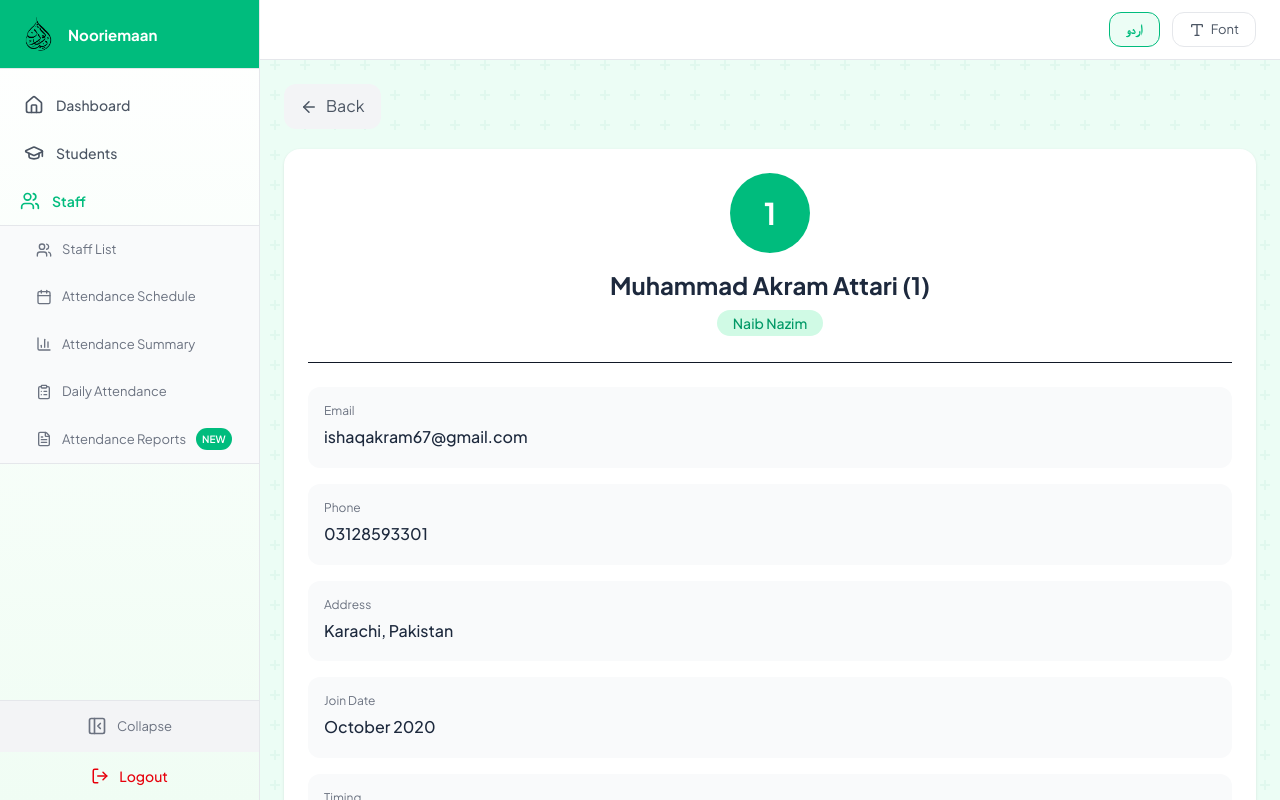
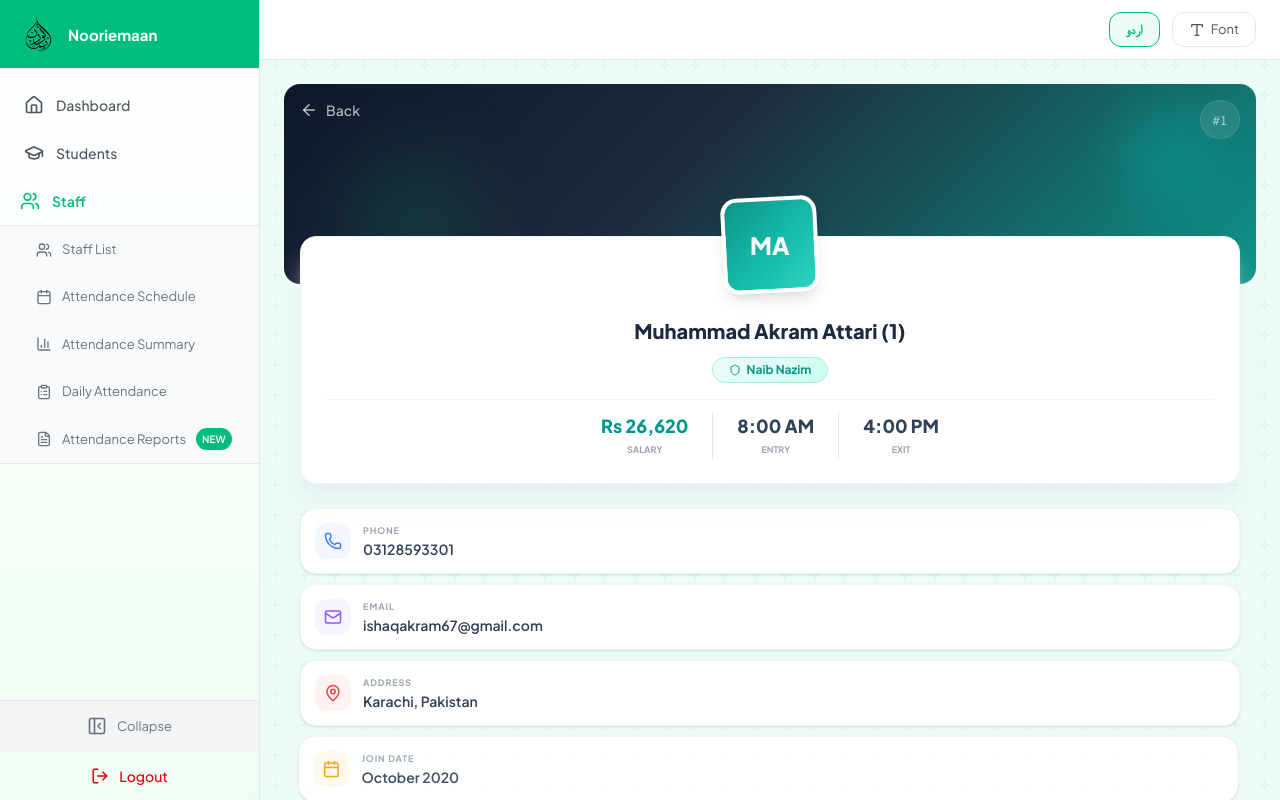
Before and after one commit to Tahiralmadni/Nooriemaan-project, a React (Vite) app: page /teachers/profile/1 in a window 1280 px wide. Built offline with nearby package versions, Linux system fonts and the light colour scheme; a web font is replaced by a local one.

Commit message:
26 feb 2026 updated

```diff
--- a/src/pages/AttendanceReports.jsx
+++ b/src/pages/AttendanceReports.jsx
@@ -70,9 +70,11 @@ const AttendanceReports = () => {
         fetchData();
     }, [selectedStaff, selectedMonth]);
 
-    // Staff list (Limited to only ID 1 for now as per request)
+    // Staff list
     const staffList = [
-        { id: 1, name: t('staff.1') }
+        { id: 1, name: t('staff.1') },
+        { id: 2, name: t('staff.2') },
+        { id: 3, name: t('staff.3') }
     ];
 
     // Tabs configuration
--- a/src/pages/AttendanceSchedule.jsx
+++ b/src/pages/AttendanceSchedule.jsx
@@ -196,7 +196,29 @@ const AttendanceSchedule = () => {
             city: 'Karachi',
             country: 'Pakistan',
             joinDate: 'June 2025',
-            setupDate: '2026-02-25' // For Umair Attari, starts today (25 Feb)
+            setupDate: '2026-02-25'
+        },
+        3: {
+            id: 3,
+            nameUr: 'محمد منیب صابر',
+            nameEn: 'Muhammad Muneeb Sabir',
+            roleUr: 'مدرس - بلال مسجد',
+            roleEn: 'Mudarris - Bilal Masjid',
+            entryTime: '8:00 AM',
+            exitTime: '11:00 AM',
+            entryHour: 8,
+            exitHour: 11,
+            totalHours: 3,
+            salary: 7500,
+            perDaySalary: Math.round(7500 / 26),
+            perHourSalary: Math.round(7500 / 26 / 3),
+            perMinuteSalary: 7500 / 26 / 3 / 60,
+            phone: '03152643153',
+            email: 'muneebattari527@gmail.com',
+            city: 'Karachi',
+            country: 'Pakistan',
+            joinDate: 'October 2025',
+            setupDate: '2026-02-26'
         }
     };
 
--- a/src/pages/MajmoohiHazri.jsx
+++ b/src/pages/MajmoohiHazri.jsx
@@ -13,7 +13,8 @@ const MajmoohiHazri = () => {
     // Abhi sirf Akram Attari
     const staffOptions = [
         { id: 1, nameKey: 'staff.1' },
-        { id: 2, nameKey: 'staff.2' }
+        { id: 2, nameKey: 'staff.2' },
+        { id: 3, nameKey: 'staff.3' }
     ];
 
     const [selectedStaff, setSelectedStaff] = useState(1);
--- a/src/pages/StaffProfile.jsx
+++ b/src/pages/StaffProfile.jsx
@@ -1,8 +1,9 @@
-import { useEffect } from 'react';
+import { useEffect, useState, useRef } from 'react';
 import { useParams, useNavigate } from 'react-router-dom';
 import { useTranslation } from 'react-i18next';
 import { Helmet } from 'react-helmet-async';
-import { ArrowLeft } from 'lucide-react';
+import { motion } from 'framer-motion';
+import { ArrowLeft, ArrowRight, Phone, Mail, MapPin, Calendar, Clock, Banknote, Briefcase, Shield, Camera } from 'lucide-react';
 
 const StaffProfile = () => {
     const { id } = useParams();
@@ -14,16 +15,35 @@ const StaffProfile = () => {
         document.title = `${t('staff.' + id)} - Profile`;
     }, [t, id]);
 
-    // Staff details (4 members)
     const staffDetails = {
         1: { phone: '03128593301', address: 'Karachi, Pakistan', role: 'Naib Nazim', roleUr: 'نائب ناظم', joinDate: 'October 2020', salary: '26,620', timing: '8:00 AM - 4:00 PM', email: 'ishaqakram67@gmail.com' },
         23: { phone: '03128593301', address: 'Karachi, Pakistan', role: 'Naib Nazim', roleUr: 'نائب ناظم', joinDate: 'October 2020', salary: '8,120', timing: '8:00 AM - 4:00 PM', email: 'ishaqakram67@gmail.com' },
         2: { phone: '03138657703', address: 'Karachi, Pakistan', role: 'Madrasa Nazim Hussainabad', roleUr: 'مدرسہ ناظم حسین آباد', joinDate: 'June 2025', salary: '13,000', timing: '8:00 AM - 4:00 PM', email: '-' },
-        3: { phone: '0333-3456789', address: 'Karachi', role: 'Teacher', roleUr: 'استاد', joinDate: '10 Aug 2021', salary: '22,000', timing: '9:00 AM - 3:00 PM', email: 'muneebattari527@gmail.com' },
+        3: { phone: '03152643153', address: 'Karachi, Pakistan', role: 'Mudarris - Bilal Masjid', roleUr: 'مدرس - بلال مسجد', joinDate: 'October 2025', salary: '7,500', timing: '8:00 AM - 11:00 AM', email: 'muneebattari527@gmail.com' },
         4: { phone: '0344-4567890', address: 'Karachi', role: 'Teacher', roleUr: 'استاد', joinDate: '05 Feb 2022', salary: '20,000', timing: '8:30 AM - 2:30 PM', email: 'mudassirrazachishti@gmail.com' }
     };
 
     const staff = staffDetails[id] || staffDetails[1];
+
+    // Initials for avatar
+    const initials = t('staff.' + id).split(' ').map(w => w[0]).slice(0, 2).join('').toUpperCase();
+
+    // Photo upload
+    const fileInputRef = useRef(null);
+    const [staffPhoto, setStaffPhoto] = useState(() => {
+        return localStorage.getItem(`staffPhoto_${id}`) || null;
+    });
+
+    const handlePhotoUpload = (e) => {
+        const file = e.target.files[0];
+        if (!file) return;
+        const reader = new FileReader();
+        reader.onloadend = () => {
+            setStaffPhoto(reader.result);
+            localStorage.setItem(`staffPhoto_${id}`, reader.result);
+        };
+        reader.readAsDataURL(file);
+    };
 
     return (
         <>
@@ -31,53 +51,176 @@ const StaffProfile = () => {
                 <title>{t('staff.' + id)} - Profile</title>
             </Helmet>
 
-            <div style={{ fontFamily: isRTL ? 'var(--font-urdu)' : 'var(--font-english)' }}>
-                {/* Back Button */}
-                <button onClick={() => navigate('/teachers')} className="flex items-center gap-2 bg-gray-100 px-4 py-2 rounded-lg mb-5 text-gray-600">
-                    <ArrowLeft size={18} />
-                    {t('profile.back')}
-                </button>
+            <div
+                style={{ fontFamily: isRTL ? 'var(--font-urdu)' : 'var(--font-english)' }}
+                dir={isRTL ? 'rtl' : 'ltr'}
+            >
+                {/* ===== DARK HEADER SECTION ===== */}
+                <motion.div
+                    initial={{ opacity: 0 }}
+                    animate={{ opacity: 1 }}
+                    transition={{ duration: 0.6 }}
+                    className="relative rounded-2xl overflow-hidden mb-20"
+                    style={{
+                        background: 'linear-gradient(135deg, #0f172a 0%, #1e293b 40%, #0d9488 100%)',
+                        minHeight: '200px'
+                    }}
+                >
+                    {/* Geometric pattern overlay */}
+                    <div className="absolute inset-0 opacity-10"
+                        style={{
+                            backgroundImage: `radial-gradient(circle at 25% 25%, rgba(255,255,255,0.15) 1px, transparent 1px),
+                                              radial-gradient(circle at 75% 75%, rgba(255,255,255,0.1) 1px, transparent 1px)`,
+                            backgroundSize: '30px 30px'
+                        }}
+                    />
 
-                {/* Profile Card */}
-                <div className="bg-white rounded-xl p-6 shadow">
-                    {/* Header */}
-                    <div className="text-center border-b pb-6 mb-6">
-                        <div className="w-20 h-20 bg-emerald-500 rounded-full flex items-center justify-center text-3xl font-bold text-white mx-auto mb-4">
-                            {id}
-                        </div>
-                        <h1 className="text-2xl font-bold text-slate-800 mb-2">{t('staff.' + id)}</h1>
-                        <span className="bg-emerald-100 text-emerald-600 px-4 py-1 rounded-full text-sm font-medium">
-                            {isRTL ? staff.roleUr : staff.role}
-                        </span>
+                    {/* Glowing orbs */}
+                    <div className="absolute top-6 right-10 w-24 h-24 bg-teal-400/20 rounded-full blur-xl" />
+                    <div className="absolute bottom-0 left-16 w-32 h-32 bg-emerald-500/15 rounded-full blur-2xl" />
+
+                    {/* Back Button */}
+                    <div className="relative z-10 p-4">
+                        <button
+                            onClick={() => navigate('/teachers')}
+                            className="flex items-center gap-2 text-white/70 hover:text-white transition-colors group"
+                        >
+                            {isRTL
+                                ? <ArrowRight size={18} className="group-hover:translate-x-1 transition-transform" />
+                                : <ArrowLeft size={18} className="group-hover:-translate-x-1 transition-transform" />
+                            }
+                            <span className="text-sm font-medium">{t('profile.back')}</span>
+                        </button>
                     </div>
 
-                    {/* Details */}
-                    <div className="space-y-4">
-                        <div className="bg-gray-50 p-4 rounded-lg">
-                            <p className="text-xs text-gray-500 mb-1">{t('profile.email')}</p>
-                            <p className={`font-medium ${staff.email === '-' ? 'text-gray-400' : 'text-slate-800'}`}>{staff.email}</p>
+                    {/* Staff ID Indicator */}
+                    <div className="absolute top-4 right-4 bg-white/10 backdrop-blur-sm px-3 py-1 rounded-full border border-white/10">
+                        <span className="text-white/60 text-xs font-mono">#{id}</span>
+                    </div>
+                </motion.div>
+
+                {/* ===== FLOATING PROFILE CARD ===== */}
+                <motion.div
+                    initial={{ opacity: 0, y: 30 }}
+                    animate={{ opacity: 1, y: 0 }}
+                    transition={{ duration: 0.5, delay: 0.2 }}
+                    className="relative -mt-32 mx-4 mb-6"
+                >
+                    <div className="bg-white rounded-2xl shadow-xl shadow-slate-200/60 border border-gray-100 p-6">
+                        {/* Avatar with Photo Upload */}
+                        <div className="flex flex-col items-center -mt-16 mb-4">
+                            <div className="relative group cursor-pointer" onClick={() => fileInputRef.current?.click()}>
+                                {staffPhoto ? (
+                                    <img
+                                        src={staffPhoto}
+                                        alt={t('staff.' + id)}
+                                        className="w-24 h-24 rounded-2xl object-cover shadow-lg border-4 border-white"
+                                        style={{ transform: 'rotate(-3deg)' }}
+                                    />
+                                ) : (
+                                    <div
+                                        className="w-24 h-24 rounded-2xl flex items-center justify-center text-2xl font-black text-white shadow-lg border-4 border-white"
+                                        style={{
+                                            background: 'linear-gradient(135deg, #0d9488 0%, #14b8a6 50%, #2dd4bf 100%)',
+                                            transform: 'rotate(-3deg)'
+                                        }}
+                                    >
+                                        <span style={{ transform: 'rotate(3deg)' }}>{initials}</span>
+                                    </div>
+                                )}
+                                {/* Camera overlay */}
+                                <div className="absolute inset-0 bg-black/40 rounded-2xl opacity-0 group-hover:opacity-100 transition-opacity flex items-center justify-center" style={{ transform: 'rotate(-3deg)' }}>
+                                    <Camera size={22} className="text-white" />
+                                </div>
+                                <input
+                                    ref={fileInputRef}
+                                    type="file"
+                                    accept="image/*"
+                                    onChange={handlePhotoUpload}
+                                    className="hidden"
+                                />
+                            </div>
                         </div>
-                        <div className="bg-gray-50 p-4 rounded-lg">
-                            <p className="text-xs text-gray-500 mb-1">{t('profile.phone')}</p>
-                            <p className="font-medium text-slate-800">{staff.phone}</p>
+
+                        {/* Name */}
+                        <h1
+                            className="text-center text-xl font-extrabold text-slate-800 mb-1"
+                            style={{ lineHeight: '2.2' }}
+                        >
+                            {t('staff.' + id)}
+                        </h1>
+
+                        {/* Role Badge */}
+                        <div className="flex justify-center mb-4">
+                            <span
+                                className="inline-flex items-center gap-1.5 px-4 py-1 rounded-full text-xs font-bold"
+                                style={{
+                                    background: 'linear-gradient(135deg, #f0fdfa 0%, #ccfbf1 100%)',
+                                    color: '#0d9488',
+                                    border: '1px solid #99f6e4'
+                                }}
+                            >
+                                <Shield size={12} />
+                                {isRTL ? staff.roleUr : staff.role}
+                            </span>
                         </div>
-                        <div className="bg-gray-50 p-4 rounded-lg">
-                            <p className="text-xs text-gray-500 mb-1">{t('profile.address')}</p>
-                            <p className="font-medium text-slate-800">{staff.address}</p>
-                        </div>
-                        <div className="bg-gray-50 p-4 rounded-lg">
-                            <p className="text-xs text-gray-500 mb-1">{t('profile.joinDate')}</p>
-                            <p className="font-medium text-slate-800">{staff.joinDate}</p>
-                        </div>
-                        <div className="bg-gray-50 p-4 rounded-lg">
-                            <p className="text-xs text-gray-500 mb-1">{t('profile.timing')}</p>
-                            <p className="font-medium text-slate-800">{staff.timing}</p>
-                        </div>
-                        <div className="bg-gray-50 p-4 rounded-lg">
-                            <p className="text-xs text-gray-500 mb-1">{t('profile.salary')}</p>
-                            <p className="font-medium text-slate-800">Rs. {staff.salary}</p>
+
+                        {/* Quick Stats */}
+                        <div className="flex justify-center gap-6 pt-3 border-t border-gray-100">
+                            <div className="text-center">
+                                <p className="text-lg font-black text-teal-600">Rs {staff.salary}</p>
+                                <p className="text-[9px] text-gray-400 font-bold uppercase mt-0.5">
+                                    {isRTL ? 'تنخواہ' : 'Salary'}
+                                </p>
+                            </div>
+                            <div className="w-px bg-gray-200" />
+                            <div className="text-center">
+                                <p className="text-lg font-black text-slate-700">{staff.timing.split(' - ')[0]}</p>
+                                <p className="text-[9px] text-gray-400 font-bold uppercase mt-0.5">
+                                    {isRTL ? 'آمد' : 'Entry'}
+                                </p>
+                            </div>
+                            <div className="w-px bg-gray-200" />
+                            <div className="text-center">
+                                <p className="text-lg font-black text-slate-700">{staff.timing.split(' - ')[1]}</p>
+                                <p className="text-[9px] text-gray-400 font-bold uppercase mt-0.5">
+                                    {isRTL ? 'روانگی' : 'Exit'}
+                                </p>
+                            </div>
                         </div>
                     </div>
+                </motion.div>
+
+                {/* ===== DETAIL ROWS ===== */}
+                <div className="mx-4 space-y-2.5 pb-8">
+                    {[
+                        { icon: Phone, label: isRTL ? 'فون نمبر' : 'Phone', value: staff.phone, accent: '#3b82f6' },
+                        { icon: Mail, label: isRTL ? 'ای میل' : 'Email', value: staff.email, accent: '#8b5cf6', dim: staff.email === '-' },
+                        { icon: MapPin, label: isRTL ? 'پتہ' : 'Address', value: staff.address, accent: '#ef4444' },
+                        { icon: Calendar, label: isRTL ? 'تعیناتی' : 'Join Date', value: staff.joinDate, accent: '#f59e0b' },
+                        { icon: Clock, label: isRTL ? 'اوقات' : 'Timing', value: staff.timing, accent: '#0d9488' },
+                    ].map((item, index) => (
+                        <motion.div
+                            key={index}
+                            initial={{ opacity: 0, x: isRTL ? 20 : -20 }}
+                            animate={{ opacity: 1, x: 0 }}
+                            transition={{ duration: 0.35, delay: 0.4 + index * 0.07 }}
+                            className="bg-white rounded-xl p-3.5 border border-gray-100 shadow-sm hover:shadow-md transition-shadow flex items-center gap-3"
+                        >
+                            <div
+                                className="w-9 h-9 rounded-lg flex items-center justify-center flex-shrink-0"
+                                style={{ backgroundColor: item.accent + '12' }}
+                            >
+                                <item.icon size={18} style={{ color: item.accent }} />
+                            </div>
+                            <div className="flex-1 min-w-0">
+                                <p className="text-[9px] text-gray-400 font-bold uppercase tracking-widest">{item.label}</p>
+                                <p className={`text-sm font-semibold truncate ${item.dim ? 'text-gray-300' : 'text-slate-700'}`}>
+                                    {item.value}
+                                </p>
+                            </div>
+                        </motion.div>
+                    ))}
                 </div>
             </div>
         </>
```
Also changed, not shown: src/pages/Teachers.jsx (+14 -15 lines).
